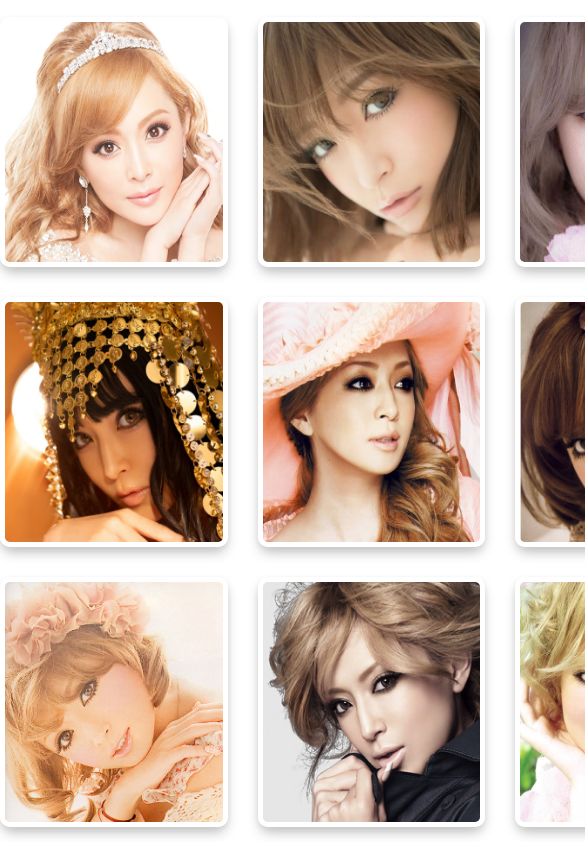
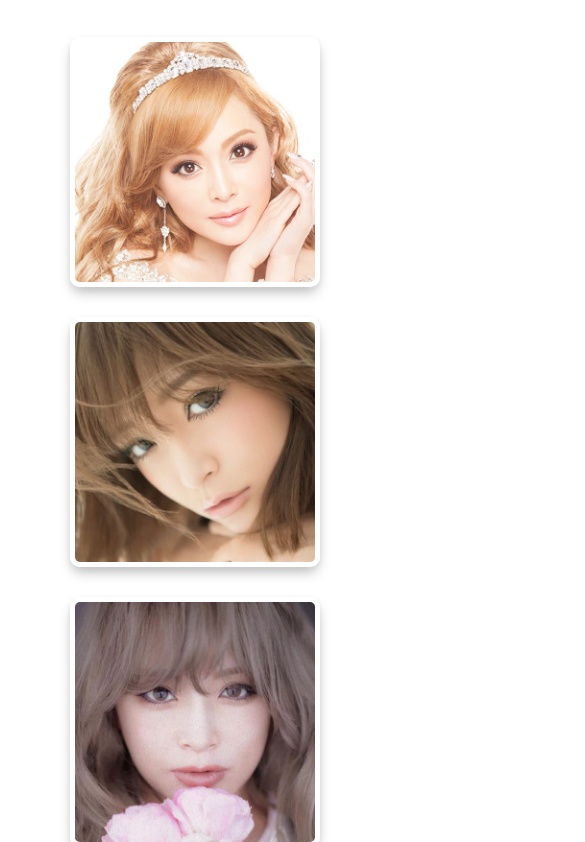
Before and after one commit to ruru-dev/hairSalonWebsite, a plain HTML site: page pages/gallery.html in a window 390 px wide. Shown: the part 288-1130 px from the top of the page, 585 px wide, since content can reach past the window. Drawn offline with Linux system fonts and the light colour scheme; a web font is replaced by a local one.

Commit message:
add responsivess to gallery page

```diff
--- a/styles/gallery.css
+++ b/styles/gallery.css
@@ -19,7 +19,7 @@ h1 {
 
 .container-gallery {
   display: grid;
-  grid: 1fr 1fr 1fr 1fr;
+  grid-template-columns: 1fr 1fr 1fr 1fr;
   grid-template-rows: 1fr 1fr 1fr 1fr;
   grid-template-areas:
     "image-1 image-2 image-3 image-4"
@@ -38,3 +38,23 @@ h1 {
   border: 5px solid rgb(255, 255, 255);
   box-shadow: rgba(216, 211, 211, 0.4) 0px 2px 4px, rgba(0, 0, 0, 0.3) 0px 7px 13px -3px, rgba(0, 0, 0, 0.2) 0px -3px 0px inset;
 }
+
+@media (max-width: 480px) {
+  .container-content {
+    width: 100%;
+    margin: auto;
+    padding: 70px 0px;
+  }
+
+  .container-gallery {
+    display: flex;
+    flex-direction: column;
+    flex-wrap: wrap;
+     align-items: center;
+  }
+
+  .container-hairstyles {
+    display: flex;
+    justify-content: center;
+  }
+}
```
